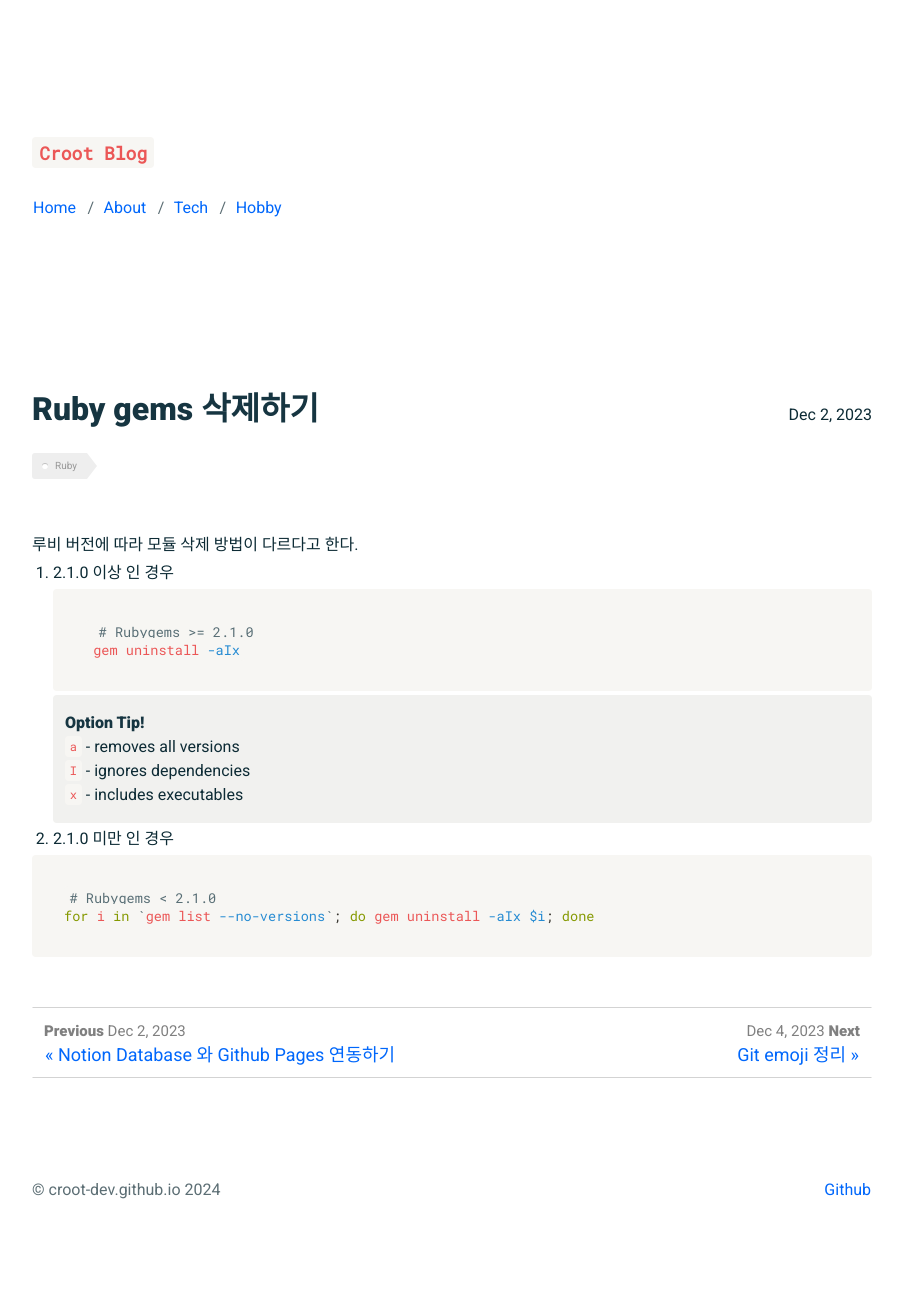
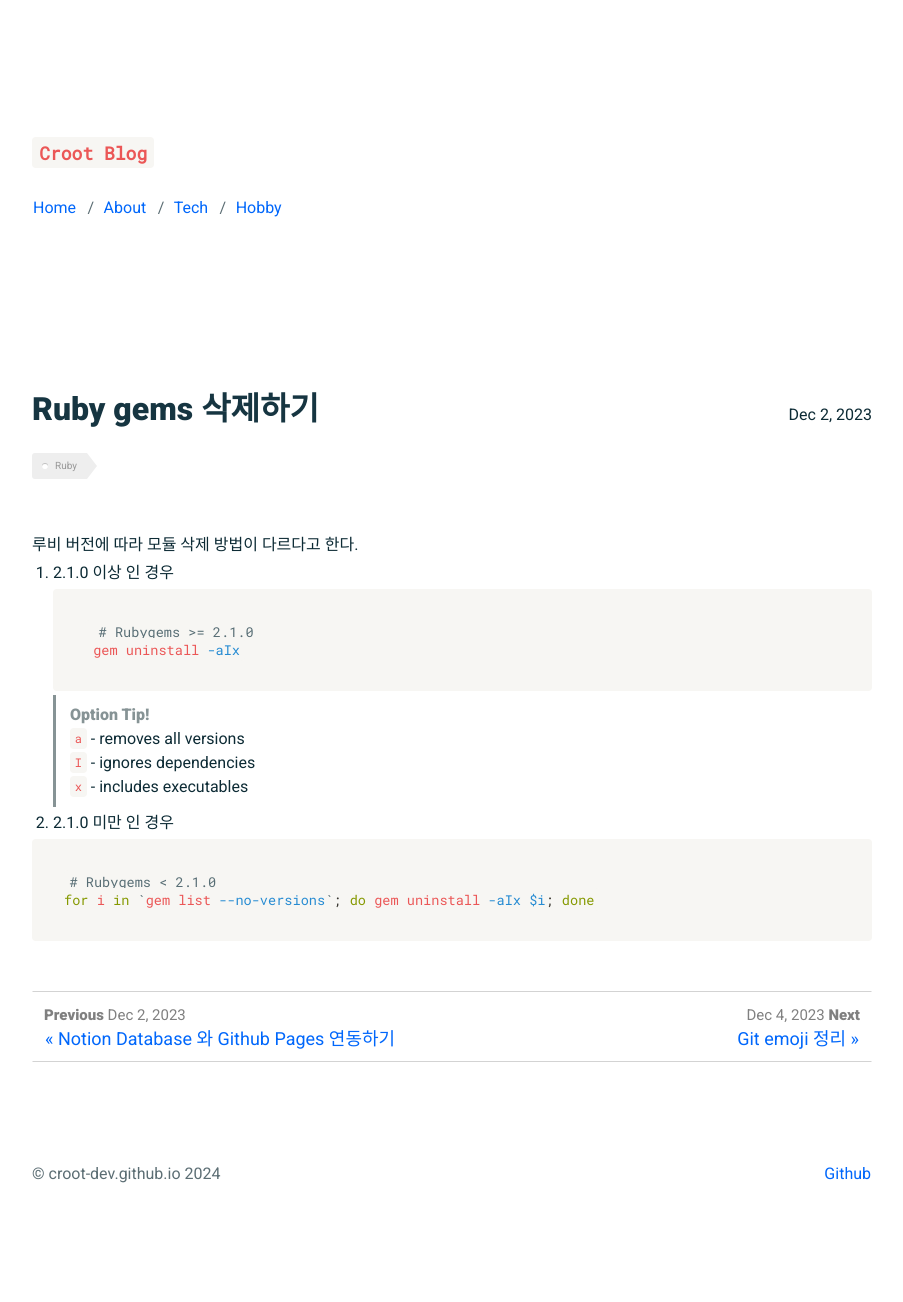
Before and after one commit to croot-dev/croot.kr, a Jekyll site: the page built from _posts/2023-12-02-Ruby-gems-삭제하기.md, in a window 1280 px wide. Shown: the whole page, without its empty margins (188-1091 px from the left). Built offline with Jekyll 4.4.1, drawn with Linux system fonts in a browser that asks for light colours.

Commit message:
refac: 소소한 사항 개선

```diff
--- a/_config.yml
+++ b/_config.yml
@@ -22,6 +22,9 @@ autopages:
 
 include: [_pages]
 markdown: kramdown
+kramdown:
+  input: GFM
+  syntax_highlighter: rouge
 sass:
   style: compressed
 exclude: [vendor]
--- a/_sass/components/_article.scss
+++ b/_sass/components/_article.scss
@@ -65,14 +65,13 @@
     }
 
     strong {
-        color: $c-base__02;
+        color: $c-base__0;
         font-weight: 700;
     }
 
     blockquote {
-        border-radius: 4px;
-        background: rgb(241, 241, 239);
-        padding: 16px 16px 16px 12px;
+        border-left: 3px solid $c-base__0;
+        padding: 8px 14px;
     }
 
     ul,
--- a/package.json
+++ b/package.json
@@ -16,7 +16,7 @@
     "cross-env": "^7.0.3",
     "dayjs": "^1.11.10",
     "dotenv": "^16.3.1",
-    "notion-to-md": "^2.5.5"
+    "notion-to-md": "^3.1.1"
   },
   "dependencies": {
     "axios": "^1.6.2"
```
Also changed, not shown: _scripts/notionPageImporter.js (+12 -2 lines), 1 other file.
